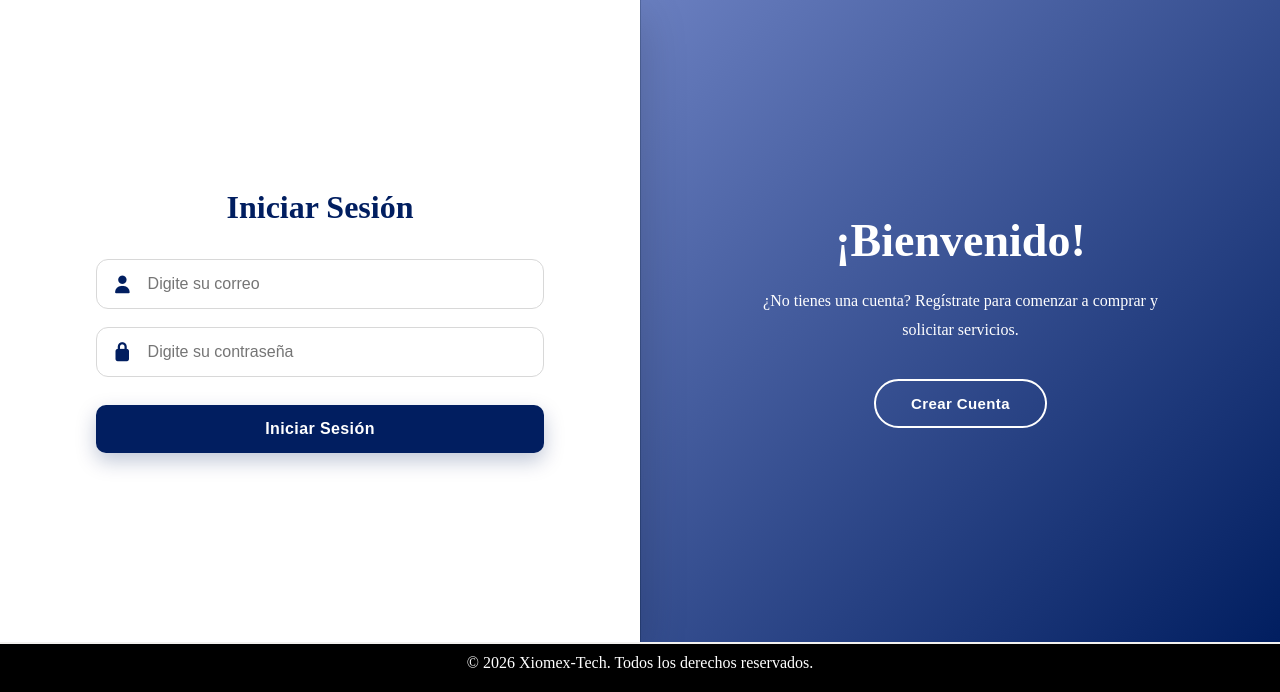
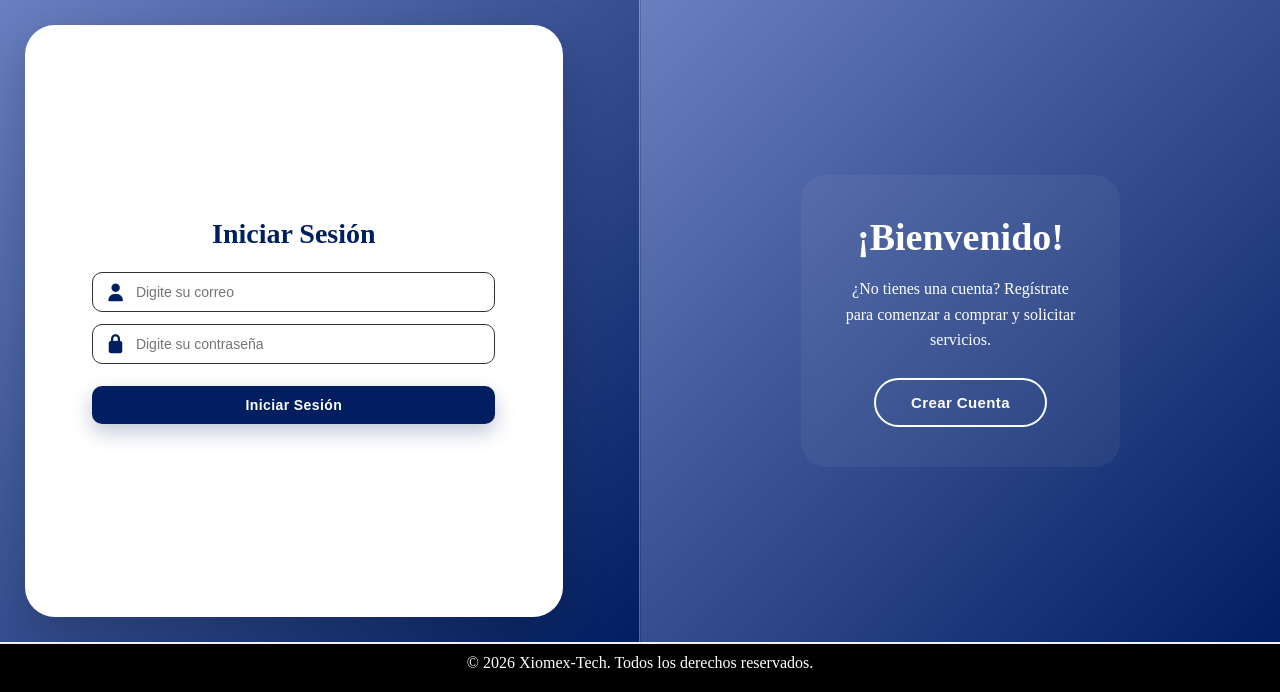
Before and after one commit to XiomeXOficial/XiomeX_Tech, a Django app: template templates/auth.html in a window 1280 px wide. Shown: the part 108-800 px from the top of the page. Run offline with Django 5.2, Linux system fonts and the light colour scheme; the template is opened without the code that fills it, so the values that code supplies are empty.

Commit message:
agregado models, modificacion auth y confirmar contraseña

```diff
--- a/core/models.py
+++ b/core/models/usuario.py
@@ -49,4 +49,3 @@ class Usuario(models.Model):
     def __str__(self):
 
         return self.usu_correo
-# Create your models here.
--- a/core/views/perfil.py
+++ b/core/views/perfil.py
@@ -2,4 +2,4 @@ from django.shortcuts import render
 
 
 def perfil(request):
-    return render(request, "perfil.html")
+    return render(request, "profile/perfil.html")
--- a/static/css/pages/auth.css
+++ b/static/css/pages/auth.css
@@ -1,19 +1,16 @@
 /* ==========================
-   CONTENEDOR GENERAL
+CONTENEDOR GENERAL
 ========================== */
+.auth-container{
+    position: relative;
 
-.auth-container{
+    flex: 1;
 
-    position:relative;
+    display: flex;
 
-    flex:1;
+    min-height: 496px;
 
-    display:flex;
-
-    min-height:496px;
-
-    overflow:hidden;
-
+    overflow: hidden;
 }
 
 /* ==========================
@@ -22,7 +19,7 @@
 
 .auth-side{
 
-    width:50%;
+    width:55%;
     height:100%;
 
     display:flex;
@@ -54,11 +51,25 @@
 
 .side-content{
 
-    width:70%;
+    background:rgba(255,255,255,.05);
+
+    padding: 40px;
+
+    border-radius: 25px;
+
+    backdrop-filter: blur(5px);
+
+    width:50%;
+    max-width:450px;
 
     color:white;
 
     text-align:center;
+
+    display:flex;
+    flex-direction:column;
+    align-items:center;
+    justify-content: center;
 
     transition:
         transform .4s,
@@ -68,17 +79,17 @@
 
 .side-content h1{
 
-    font-size:46px;
-
-    margin-bottom:20px;
+    font-size:38px;
+    line-height:1.2;
+    margin-bottom:15px;
 
 }
 
 .side-content p{
 
-    line-height:1.8;
-
-    margin-bottom:35px;
+    line-height:1.6;
+    max-width: 350px;
+    margin-bottom:25px;
 
 }
 
@@ -89,12 +100,13 @@
 .auth-panel{
 
     position:absolute;
+    margin:25px;
 
     left:0;
     top:0;
 
-    width:50%;
-    height:100%;
+    width:42%;
+    height:calc(100% - 50px);
 
     background:var(--blanco);
 
@@ -108,7 +120,7 @@
     transition:
         transform .8s cubic-bezier(.77,0,.18,1),
         box-shadow .3s;
-
+    border-radius: 30px;
     box-shadow:
         0 15px 45px rgba(0,0,0,.18);
 
@@ -118,7 +130,7 @@
 
 .auth-panel.active{
 
-    transform:translateX(100%);
+    transform:translateX(calc(100% + 150px));
 
     border-radius:25px 0 0 25px;
 }
@@ -131,13 +143,13 @@
 
     position:absolute;
 
-    width:70%;
+    width:75%;
 
     display:flex;
 
     flex-direction:column;
 
-    gap:18px;
+    gap:12px;
 
     transition:
         opacity .35s,
@@ -219,13 +231,13 @@ ANIMACIÓN
 
     align-items:center;
 
-    gap:15px;
+    gap:10px;
 
-    padding:15px;
+    padding:10px 12px;
 
-    border:1px solid #d8d8d8;
+    border:1px solid #333333;
 
-    border-radius:12px;
+    border-radius:10px;
 
     transition:
         border-color .25s,
@@ -267,7 +279,7 @@ ANIMACIÓN
 
     outline:none;
 
-    font-size:16px;
+    font-size:14px;
 
     background:transparent;
 
@@ -281,7 +293,7 @@ ANIMACIÓN
 
     margin-top:10px;
 
-    padding:15px;
+    padding:11px;
 
     border:none;
 
@@ -293,7 +305,7 @@ ANIMACIÓN
 
     color:white;
 
-    font-size:16px;
+    font-size:14px;
 
     transition:
         background .3s,
@@ -363,7 +375,9 @@ ANIMACIÓN
 
     text-align:center;
 
-    margin-bottom:15px;
+    font-size: 28px;
+
+    margin-bottom:10px;
 
     color:var(--azul-principal);
 
--- a/templates/auth.html
+++ b/templates/auth.html
@@ -1,5 +1,4 @@
 {% load static %}
-
 <!DOCTYPE html>
 <html lang="es">
 
@@ -190,6 +189,18 @@
                         placeholder="Digite su contraseña"
                         maxlength="255"
                         required>
+                </div>
+
+                <div class="input-box">
+
+                    <i class="fa-solid fa-lock"></i>
+
+                    <input
+                        type="password"
+                        name="confirmar-password"
+                        placeholder="Confirme su contraseña"
+                        maxlength="255"
+                        required>
 
                 </div>
 
```
Also changed, not shown: core/views/auth.py (+11 -1 lines), templates/profile/perfil.html (renamed from templates/perfil.html).
